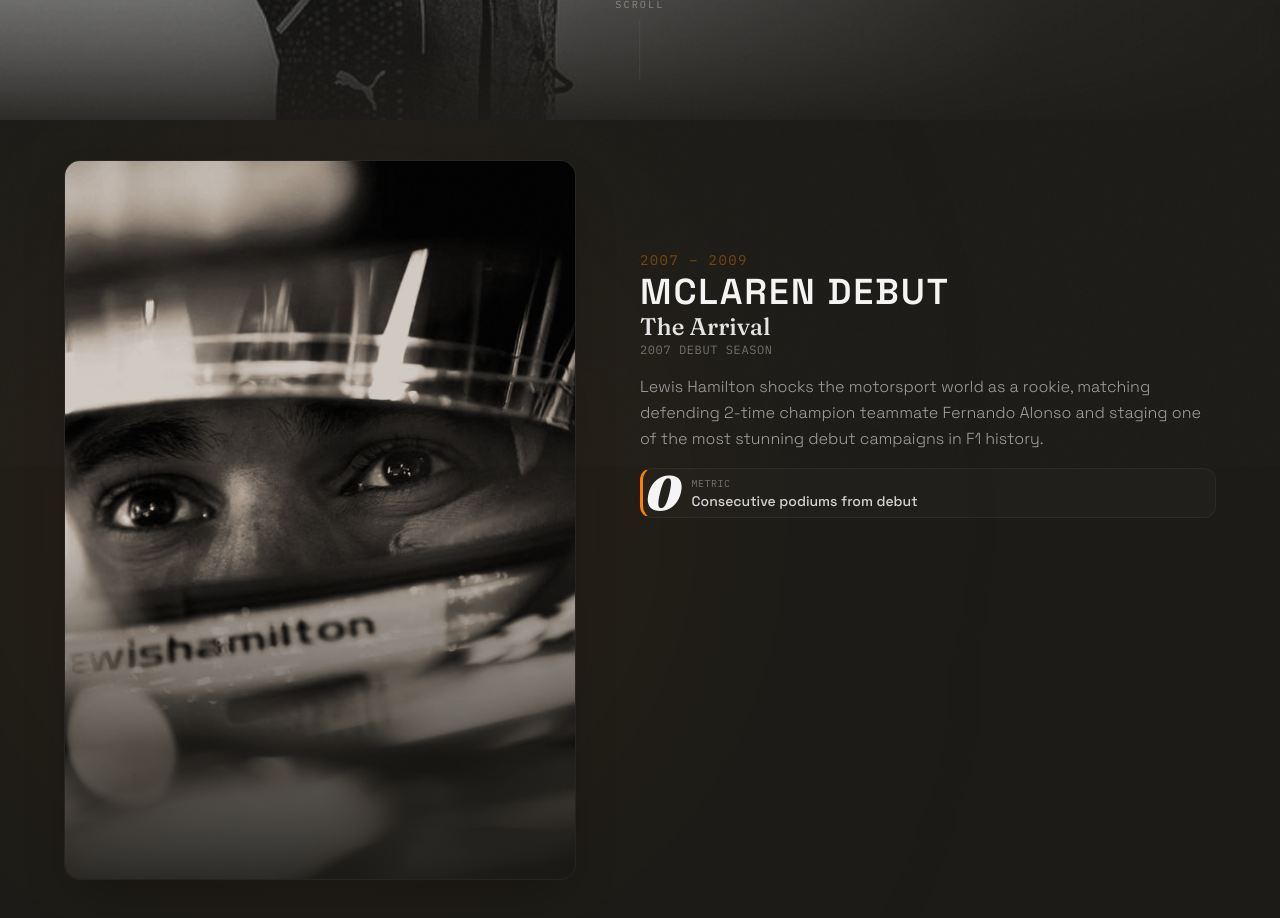
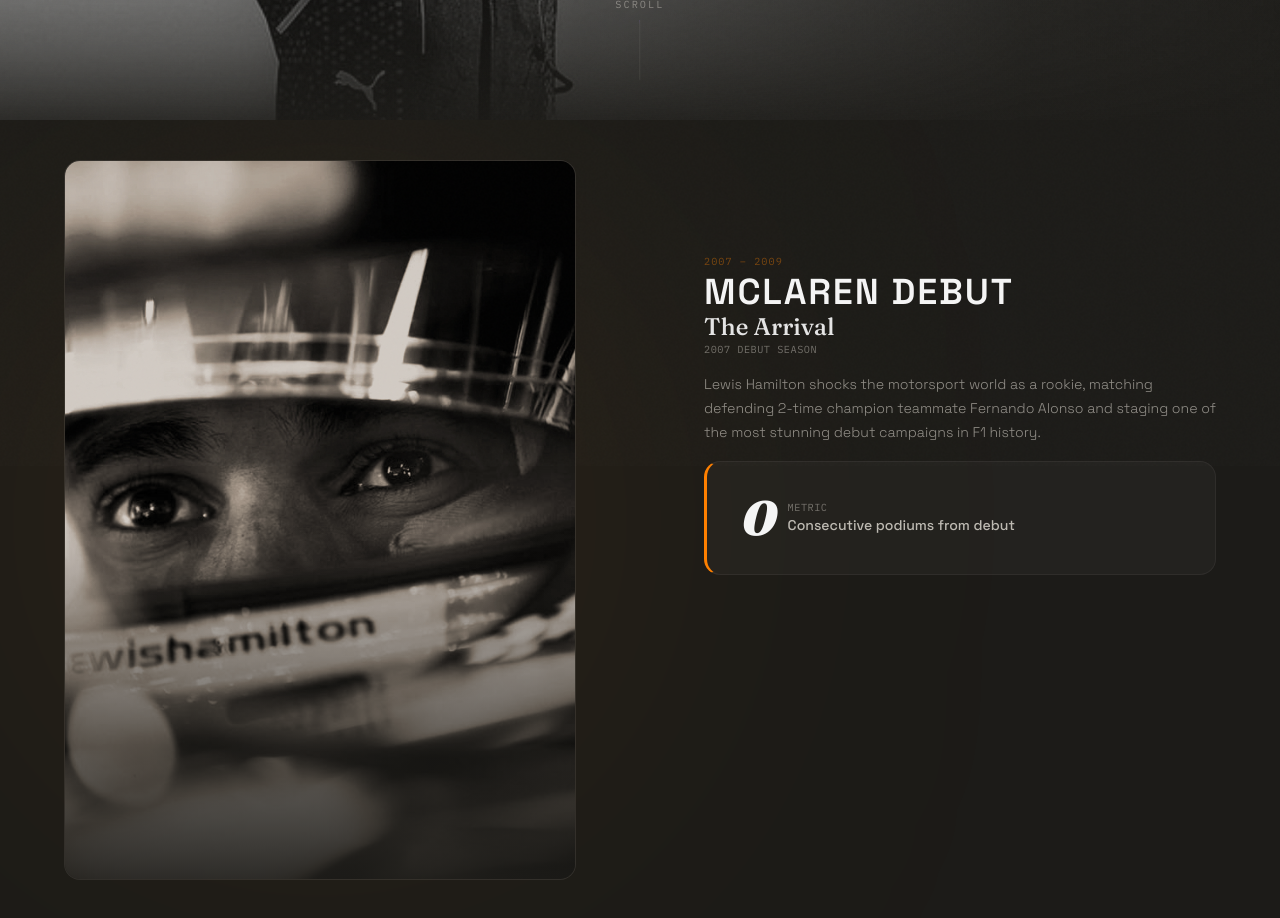
Before and after one commit to umarfarooq8899/Lewis-Hamilton, a Next.js app: page / in a window 1280 px wide. Shown: the part 680-1598 px from the top of the page. Built offline with nearby package versions, Linux system fonts and the light colour scheme.

Commit message:
refactor(timeline): apply global spacing and motion tokens to era timeline

```diff
--- a/src/components/Timeline/EraSection.tsx
+++ b/src/components/Timeline/EraSection.tsx
@@ -4,6 +4,7 @@
 import Image from "next/image";
 import gsap from "gsap";
 import ScrollTrigger from "gsap/ScrollTrigger";
+import { EASE_STANDARD, EASE_SCRUB, DURATION_BASE } from "@/config/tokens";
 import { EraConfig } from "./types";
 
 gsap.registerPlugin(ScrollTrigger);
@@ -121,12 +122,12 @@
       if (index > 0) {
         tl.to(
           momentsRef.current[index - 1],
-          { opacity: 0, y: -30, duration: 3, ease: "power2.inOut" },
+          { opacity: 0, y: -30, duration: 3, ease: EASE_SCRUB },
           startTime - 1.5
         );
         tl.to(
           imagesRef.current[index - 1],
-          { opacity: 0, scale: 0.95, duration: 3, ease: "power2.inOut" },
+          { opacity: 0, scale: 0.95, duration: 3, ease: EASE_SCRUB },
           startTime - 1.5
         );
       }
@@ -135,18 +136,18 @@
       if (index > 0) {
         tl.to(
           momentsRef.current[index],
-          { opacity: 1, y: 0, duration: 3.5, ease: "power2.out" },
+          { opacity: 1, y: 0, duration: 3.5, ease: EASE_SCRUB },
           startTime + 0.5
         );
         tl.to(
           imagesRef.current[index],
-          { opacity: 1, scale: 1, duration: 4, ease: "power2.out" },
+          { opacity: 1, scale: 1, duration: 4, ease: EASE_SCRUB },
           startTime
         );
       } else {
         tl.to(
           imagesRef.current[0],
-          { scale: 1, duration: 3, ease: "none" },
+          { scale: 1, duration: 3, ease: EASE_SCRUB },
           0
         );
       }
@@ -203,7 +204,7 @@
 
         {/* LEFT COLUMN: Visual Media (Parallax Driver / Car Portrait) */}
         <div className="w-full md:w-1/2 h-1/2 md:h-full relative overflow-hidden z-10 flex items-center justify-center p-6 md:py-12 md:pl-28 md:pr-12 lg:pl-36 lg:pr-16">
-          <div className="relative w-full h-[90%] max-w-lg aspect-[3/4] rounded-2xl overflow-hidden bg-zinc-900/60 border border-white/5 shadow-2xl">
+          <div className="glass-card relative w-full h-[90%] max-w-lg aspect-[3/4]">
             {config.moments.map((moment, idx) => (
               <div
                 key={moment.id}
@@ -255,11 +256,11 @@
         </div>
 
         {/* RIGHT COLUMN: Era Info & Moments */}
-        <div className="w-full md:w-1/2 h-1/2 md:h-full relative z-10 flex flex-col justify-center px-8 md:px-16 lg:px-24">
+        <div className="w-full md:w-1/2 h-1/2 md:h-full relative z-10 flex flex-col justify-center" style={{ paddingInline: 'var(--container-px)' }}>
           <div className="mb-6 md:mb-12">
             <span
-              className="font-mono text-xs md:text-sm tracking-widest uppercase opacity-40 transition-colors"
-              style={{ color: config.accentColor }}
+              className="font-mono tracking-widest uppercase transition-colors"
+              style={{ fontSize: 'var(--text-eyebrow)', opacity: 'var(--text-tertiary)', color: config.accentColor }}
             >
               {config.years}
             </span>
@@ -283,20 +284,18 @@
                     <h3 className="font-display font-medium text-lg md:text-2xl text-neutral-200 leading-tight">
                       {moment.title}
                     </h3>
-                    <p className="font-mono text-[10px] md:text-xs tracking-wider uppercase opacity-40 mt-1">
+                    <p className="font-mono tracking-wider uppercase mt-1" style={{ fontSize: 'var(--text-eyebrow)', opacity: 'var(--text-tertiary)' }}>
                       {moment.subtitle}
                     </p>
                   </div>
 
-                  <p className="font-ui text-sm md:text-base text-neutral-400 leading-relaxed font-light">
+                  <p className="font-ui font-light" style={{ fontSize: 'var(--text-body)', lineHeight: '1.7', color: 'rgba(242, 237, 228, var(--text-secondary))' }}>
                     {moment.description}
                   </p>
 
                   <div
-                    className="flex items-center gap-4 mt-6 p-4 rounded-xl border border-white/5 bg-white/[0.02]"
-                    style={{
-                      borderLeft: `3px solid ${config.accentColor}`,
-                    }}
+                    className="glass-card flex items-center gap-4 mt-6"
+                    style={{ padding: 'var(--card-padding)', cursor: 'default', borderLeft: `3px solid ${config.accentColor}` }}
                   >
                     <span
                       ref={addToStatsRef}
@@ -305,10 +304,10 @@
                       {moment.statNumber}
                     </span>
                     <div className="flex flex-col">
-                      <span className="font-mono text-[9px] md:text-[10px] uppercase tracking-wider text-neutral-500">
+                      <span className="font-mono uppercase tracking-wider" style={{ fontSize: 'var(--text-eyebrow)', color: 'rgba(242, 237, 228, var(--text-tertiary))' }}>
                         Metric
                       </span>
-                      <span className="font-ui text-xs md:text-sm text-neutral-300 font-medium">
+                      <span className="font-ui font-medium" style={{ fontSize: 'var(--text-body)', color: 'rgba(242, 237, 228, var(--text-primary))' }}>
                         {moment.statLabel}
                       </span>
                     </div>
@@ -325,8 +324,8 @@
         {/* Era header */}
         <div>
           <span
-            className="font-mono text-[11px] tracking-widest uppercase opacity-45"
-            style={{ color: config.accentColor }}
+            className="font-mono tracking-widest uppercase"
+            style={{ fontSize: 'var(--text-eyebrow)', opacity: 'var(--text-tertiary)', color: config.accentColor }}
           >
             {config.years}
           </span>
@@ -343,7 +342,7 @@
               className="flex flex-col gap-4 border-b border-white/5 pb-8 last:border-0 last:pb-0"
             >
               {/* Media card */}
-              <div className="relative w-full aspect-[4/3] rounded-xl overflow-hidden bg-zinc-900/60 border border-white/5 shadow-lg">
+              <div className="glass-card relative w-full aspect-[4/3]">
                 <div
                   className="absolute inset-0 z-10 mix-blend-color pointer-events-none"
                   style={{
@@ -384,30 +383,28 @@
                   <h3 className="font-display font-medium text-lg text-neutral-200 leading-tight">
                     {moment.title}
                   </h3>
-                  <p className="font-mono text-[9px] tracking-wider uppercase opacity-45 mt-1">
+                  <p className="font-mono tracking-wider uppercase mt-1" style={{ fontSize: 'var(--text-eyebrow)', opacity: 'var(--text-tertiary)' }}>
                     {moment.subtitle}
                   </p>
                 </div>
 
-                <p className="font-ui text-sm text-neutral-400 leading-relaxed font-light">
+                <p className="font-ui font-light" style={{ fontSize: 'var(--text-body)', lineHeight: '1.7', color: 'rgba(242, 237, 228, var(--text-secondary))' }}>
                   {moment.description}
                 </p>
 
                 {/* Metric Badge */}
                 <div
-                  className="flex items-center gap-4 mt-3 p-4 rounded-xl border border-white/5 bg-white/[0.02]"
-                  style={{
-                    borderLeft: `3px solid ${config.accentColor}`,
-                  }}
+                  className="glass-card flex items-center gap-4 mt-3"
+                  style={{ padding: 'var(--card-padding)', cursor: 'default', borderLeft: `3px solid ${config.accentColor}` }}
                 >
                   <span className="font-display text-3xl font-black italic tracking-tighter text-neutral-100">
                     {moment.statNumber}
                   </span>
                   <div className="flex flex-col">
-                    <span className="font-mono text-[8px] uppercase tracking-wider text-neutral-500">
+                    <span className="font-mono uppercase tracking-wider" style={{ fontSize: 'var(--text-eyebrow)', color: 'rgba(242, 237, 228, var(--text-tertiary))' }}>
                       Metric
                     </span>
-                    <span className="font-ui text-xs text-neutral-300 font-medium">
+                    <span className="font-ui font-medium" style={{ fontSize: 'var(--text-body)', color: 'rgba(242, 237, 228, var(--text-primary))' }}>
                       {moment.statLabel}
                     </span>
                   </div>
--- a/src/components/Timeline/TimelineContainer.tsx
+++ b/src/components/Timeline/TimelineContainer.tsx
@@ -4,6 +4,7 @@
 import gsap from "gsap";
 import ScrollTrigger from "gsap/ScrollTrigger";
 import { erasConfig } from "./config";
+import { COLOR_GRAPHITE } from "@/config/tokens";
 import EraSection from "./EraSection";
 
 gsap.registerPlugin(ScrollTrigger);
@@ -77,7 +78,7 @@
       // Interpolate background to subtle era tint as it rolls into the viewport
       const tintTween = gsap.fromTo(
         container,
-        { backgroundColor: "#1C1B18" },
+        { backgroundColor: COLOR_GRAPHITE },
         {
           backgroundColor: era.bgTint,
           ease: "none",
@@ -95,7 +96,7 @@
         container,
         { backgroundColor: era.bgTint },
         {
-          backgroundColor: "#1C1B18",
+          backgroundColor: COLOR_GRAPHITE,
           ease: "none",
           scrollTrigger: {
             trigger: section,
@@ -138,7 +139,7 @@
       ref={containerRef}
       className="w-full relative transition-colors duration-300"
       style={{
-        backgroundColor: "#1C1B18",
+        backgroundColor: COLOR_GRAPHITE,
         // Smooth hardware-accelerated transitions
         willChange: "background-color",
       }}
```
